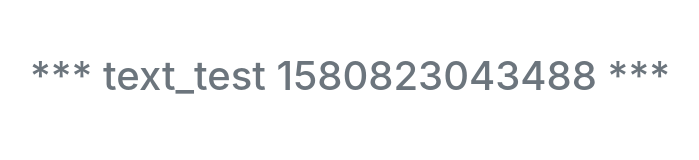
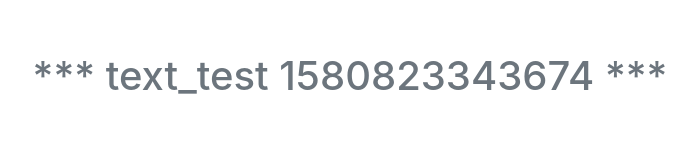
Before and after one commit to joshMilano/psite, a website: page src/test_page_one.html in a window 1280 px wide. Shown: the full height of the page, 290-989 px from the left. Drawn offline with nearby package versions, Linux system fonts and the light colour scheme.

Commit message:
pingendo-contrib

```diff
--- a/src/test_page_one.html
+++ b/src/test_page_one.html
@@ -17,7 +17,7 @@
     <div class="container">
       <div class="row">
         <div class="col-md-12 text-center editable">
-          <h1 class="pb-4 text-secondary p-1">*** text_test 1580823043488 ***</h1>
+          <h1 class="pb-4 text-secondary p-1">*** text_test 1580823343674 ***</h1>
         </div>
       </div>
     </div>
```
